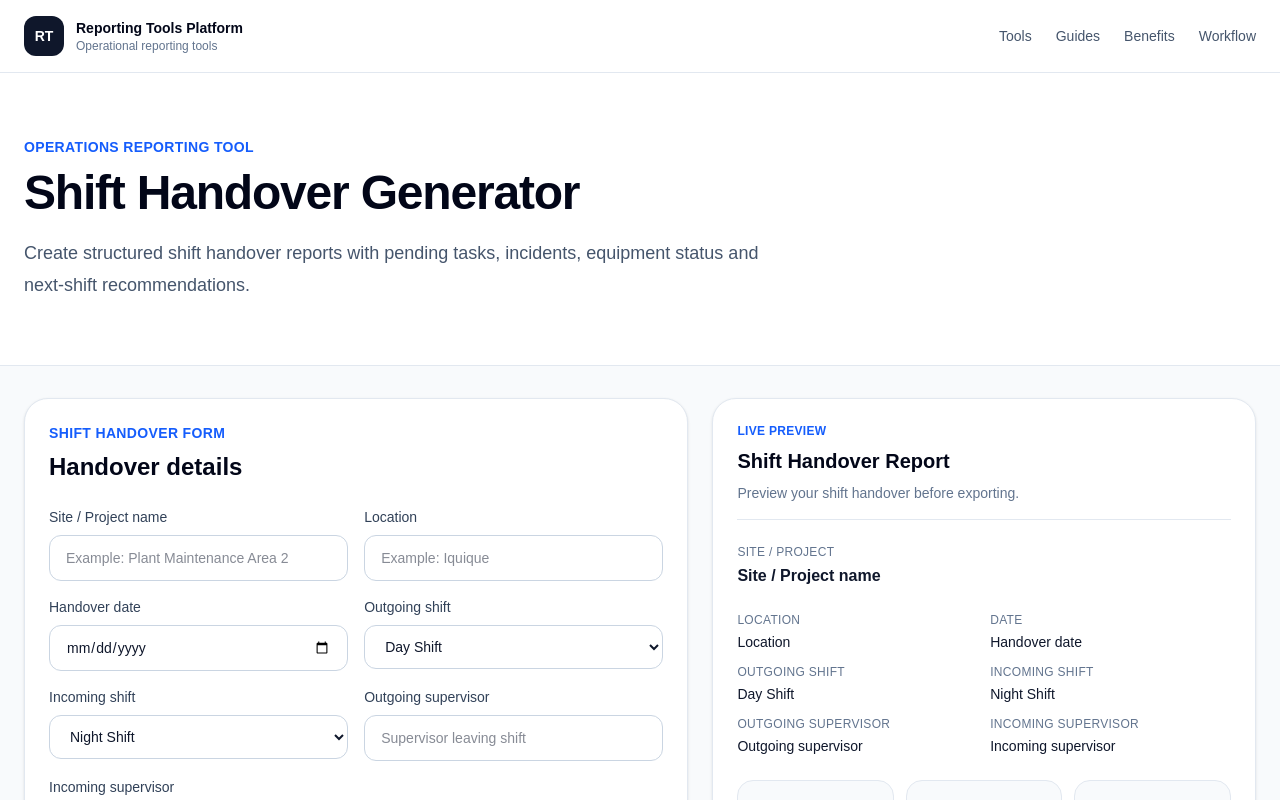
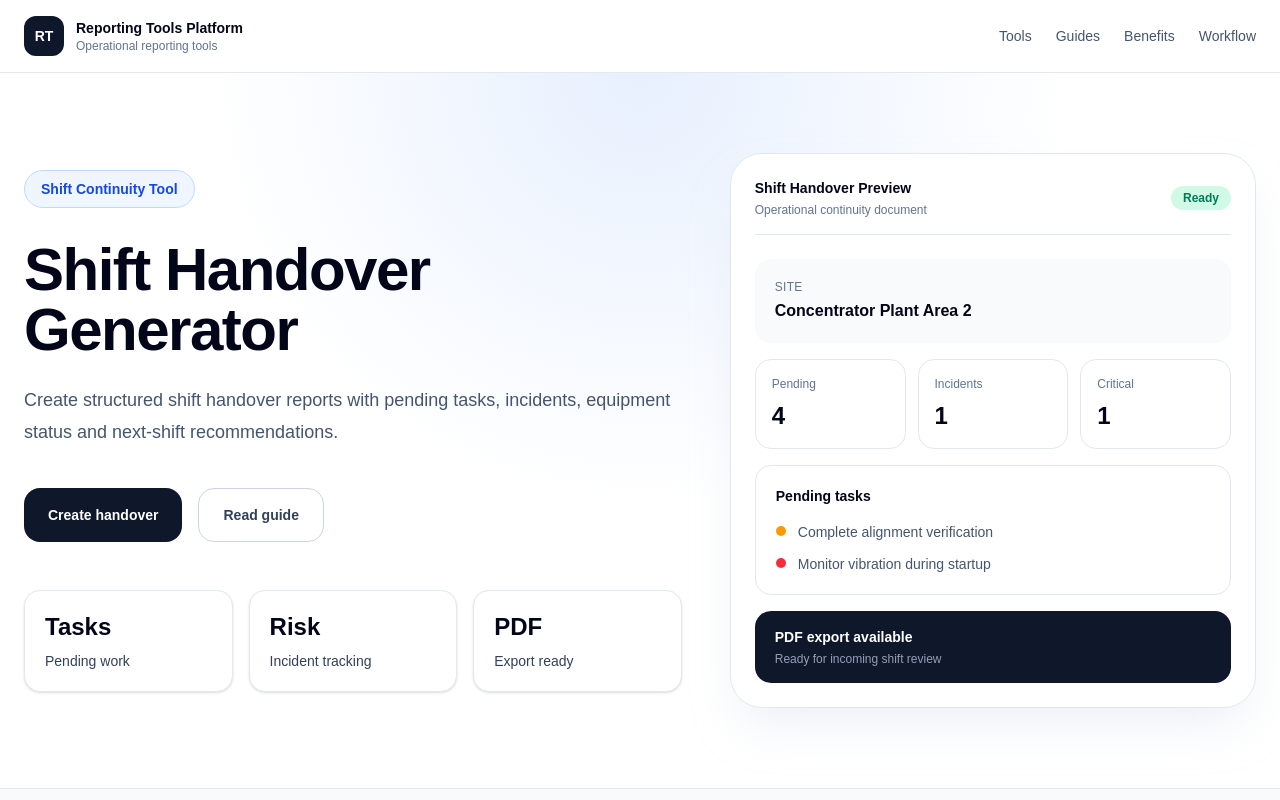
Before and after one commit to kike-Pinto/reporting-tools-platform, a Next.js app: page /tools/shift-handover-generator in a window 1280 px wide. Shown: the top 800 px of the page. Built offline with nearby package versions, Linux system fonts and the light colour scheme.

Commit message:
Redesign shift handover generator hero

```diff
--- a/app/tools/shift-handover-generator/page.tsx
+++ b/app/tools/shift-handover-generator/page.tsx
@@ -24,21 +24,139 @@ export default function ShiftHandoverGeneratorPage() {
     <main className='min-h-screen bg-slate-50 text-slate-900'>
       <Navbar />
 
-      <section className='border-b border-slate-200 bg-white'>
-        <div className='mx-auto max-w-7xl px-6 py-16'>
-          <div className='max-w-3xl'>
-            <p className='mb-3 text-sm font-semibold uppercase tracking-wide text-blue-600'>
-              Operations Reporting Tool
-            </p>
+      <section className='relative overflow-hidden border-b border-slate-200 bg-white'>
+        <div className='absolute inset-0 bg-[radial-gradient(circle_at_top,rgba(59,130,246,0.12),transparent_45%)]' />
 
-            <h1 className='text-4xl font-bold tracking-tight text-slate-950 sm:text-5xl'>
-              Shift Handover Generator
-            </h1>
+        <div className='relative mx-auto max-w-7xl px-6 py-20'>
+          <div className='grid gap-12 lg:grid-cols-[1fr_0.8fr] lg:items-center'>
+            <div>
+              <div className='inline-flex items-center rounded-full border border-blue-200 bg-blue-50 px-4 py-2 text-sm font-semibold text-blue-700'>
+                Shift Continuity Tool
+              </div>
 
-            <p className='mt-5 text-lg leading-8 text-slate-600'>
-              Create structured shift handover reports with pending tasks,
-              incidents, equipment status and next-shift recommendations.
-            </p>
+              <h1 className='mt-8 text-5xl font-bold tracking-tight text-slate-950 sm:text-6xl'>
+                Shift Handover Generator
+              </h1>
+
+              <p className='mt-6 max-w-2xl text-lg leading-8 text-slate-600'>
+                Create structured shift handover reports with pending tasks,
+                incidents, equipment status and next-shift recommendations.
+              </p>
+
+              <div className='mt-10 flex flex-col gap-4 sm:flex-row'>
+                <a
+                  href='#report-tool'
+                  className='inline-flex items-center justify-center rounded-2xl bg-slate-900 px-6 py-4 text-sm font-semibold text-white transition hover:bg-slate-800'
+                >
+                  Create handover
+                </a>
+
+                <a
+                  href='/guides/how-to-write-a-shift-handover-report'
+                  className='inline-flex items-center justify-center rounded-2xl border border-slate-300 bg-white px-6 py-4 text-sm font-semibold text-slate-700 transition hover:bg-slate-50'
+                >
+                  Read guide
+                </a>
+              </div>
+
+              <div className='mt-12 grid gap-4 sm:grid-cols-3'>
+                <div className='rounded-2xl border border-slate-200 bg-white p-5 shadow-sm'>
+                  <p className='text-2xl font-bold text-slate-950'>Tasks</p>
+                  <p className='mt-2 text-sm font-medium text-slate-700'>
+                    Pending work
+                  </p>
+                </div>
+
+                <div className='rounded-2xl border border-slate-200 bg-white p-5 shadow-sm'>
+                  <p className='text-2xl font-bold text-slate-950'>Risk</p>
+                  <p className='mt-2 text-sm font-medium text-slate-700'>
+                    Incident tracking
+                  </p>
+                </div>
+
+                <div className='rounded-2xl border border-slate-200 bg-white p-5 shadow-sm'>
+                  <p className='text-2xl font-bold text-slate-950'>PDF</p>
+                  <p className='mt-2 text-sm font-medium text-slate-700'>
+                    Export ready
+                  </p>
+                </div>
+              </div>
+            </div>
+
+            <div className='rounded-4xl border border-slate-200 bg-white p-6 shadow-2xl shadow-slate-200/70'>
+              <div className='flex items-center justify-between border-b border-slate-200 pb-4'>
+                <div>
+                  <p className='text-sm font-semibold text-slate-950'>
+                    Shift Handover Preview
+                  </p>
+
+                  <p className='mt-1 text-xs text-slate-500'>
+                    Operational continuity document
+                  </p>
+                </div>
+
+                <span className='rounded-full bg-emerald-100 px-3 py-1 text-xs font-semibold text-emerald-700'>
+                  Ready
+                </span>
+              </div>
+
+              <div className='mt-6 space-y-4'>
+                <div className='rounded-2xl bg-slate-50 p-5'>
+                  <p className='text-xs uppercase tracking-wide text-slate-500'>
+                    Site
+                  </p>
+                  <p className='mt-1 font-semibold text-slate-950'>
+                    Concentrator Plant Area 2
+                  </p>
+                </div>
+
+                <div className='grid grid-cols-3 gap-3'>
+                  <div className='rounded-2xl border border-slate-200 p-4'>
+                    <p className='text-xs text-slate-500'>Pending</p>
+                    <p className='mt-2 text-2xl font-bold text-slate-950'>4</p>
+                  </div>
+
+                  <div className='rounded-2xl border border-slate-200 p-4'>
+                    <p className='text-xs text-slate-500'>Incidents</p>
+                    <p className='mt-2 text-2xl font-bold text-slate-950'>1</p>
+                  </div>
+
+                  <div className='rounded-2xl border border-slate-200 p-4'>
+                    <p className='text-xs text-slate-500'>Critical</p>
+                    <p className='mt-2 text-2xl font-bold text-slate-950'>1</p>
+                  </div>
+                </div>
+
+                <div className='rounded-2xl border border-slate-200 p-5'>
+                  <p className='text-sm font-semibold text-slate-950'>
+                    Pending tasks
+                  </p>
+
+                  <div className='mt-4 space-y-3'>
+                    <div className='flex items-start gap-3'>
+                      <span className='mt-1 h-2.5 w-2.5 rounded-full bg-amber-500' />
+                      <p className='text-sm text-slate-600'>
+                        Complete alignment verification
+                      </p>
+                    </div>
+
+                    <div className='flex items-start gap-3'>
+                      <span className='mt-1 h-2.5 w-2.5 rounded-full bg-red-500' />
+                      <p className='text-sm text-slate-600'>
+                        Monitor vibration during startup
+                      </p>
+                    </div>
+                  </div>
+                </div>
+
+                <div className='rounded-2xl bg-slate-900 px-5 py-4 text-white'>
+                  <p className='text-sm font-semibold'>PDF export available</p>
+                  <p className='mt-1 text-xs text-slate-400'>
+                    Ready for incoming shift review
+                  </p>
+                </div>
+              </div>
+            </div>
           </div>
         </div>
       </section>
```
